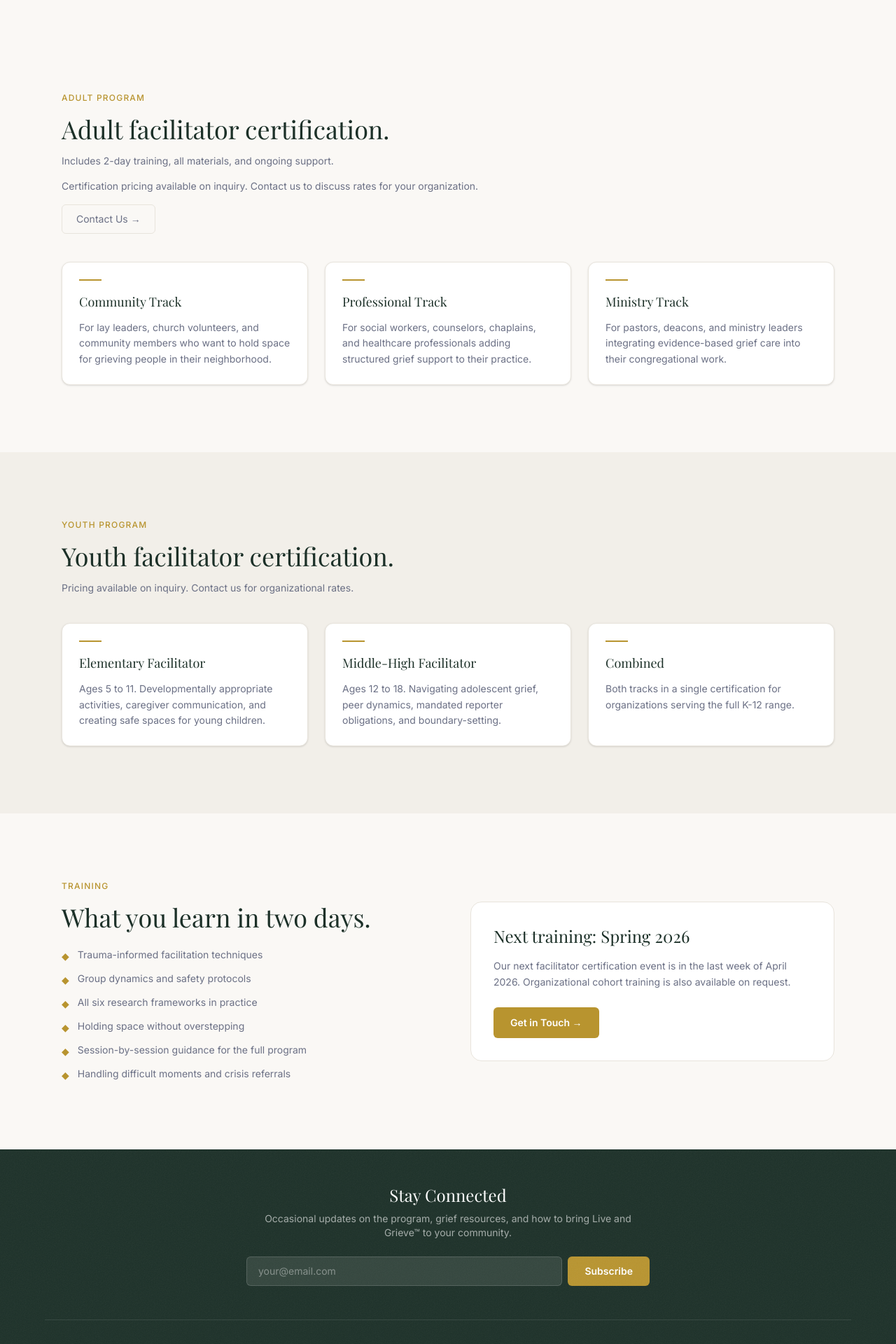
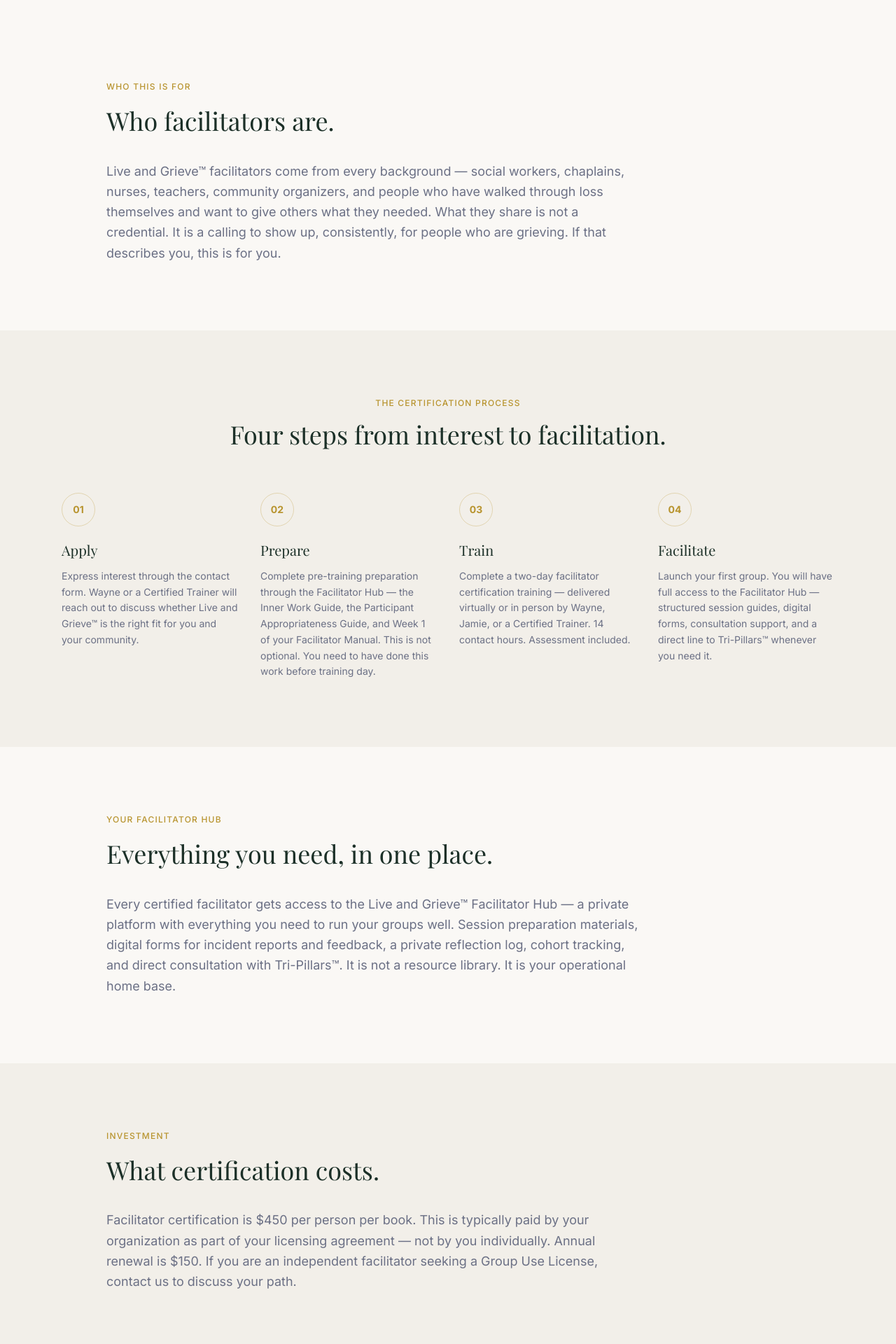
Before and after one commit to simmstrucking-oss/tripillar-redesign, a Next.js app: page /facilitators in a window 1280 px wide. Shown: the part 460-2380 px from the top of the page at 70% size. Built offline with nearby package versions, Linux system fonts and the light colour scheme; a web font is replaced by a local one.

Commit message:
4 content fixes: hide metrics counters, footer LLC trademark fix, clean facilitators page rebuild, institutions already clean

```diff
--- a/app/facilitators/page.tsx
+++ b/app/facilitators/page.tsx
@@ -3,30 +3,32 @@
 import type { Metadata } from "next";
 
 export const metadata: Metadata = {
-  title: "Become a Facilitator | Tri-Pillars™",
+  title: "Become a Facilitator | Live and Grieve™",
   description:
-    "Get certified to facilitate Live and Grieve groups. Community, Professional, and Ministry tracks available. No clinical license required.",
+    "Become a Live and Grieve™ Certified Facilitator. No clinical license required — only preparation, presence, and a willingness to walk alongside people in their grief.",
 };
 
-const adultTracks = [
-  { name: "Community Track", desc: "For lay leaders, church volunteers, and community members who want to hold space for grieving people in their neighborhood." },
-  { name: "Professional Track", desc: "For social workers, counselors, chaplains, and healthcare professionals adding structured grief support to their practice." },
-  { name: "Ministry Track", desc: "For pastors, deacons, and ministry leaders integrating evidence-based grief care into their congregational work." },
-];
-
-const youthTracks = [
-  { name: "Elementary Facilitator", desc: "Ages 5 to 11. Developmentally appropriate activities, caregiver communication, and creating safe spaces for young children." },
-  { name: "Middle-High Facilitator", desc: "Ages 12 to 18. Navigating adolescent grief, peer dynamics, mandated reporter obligations, and boundary-setting." },
-  { name: "Combined", desc: "Both tracks in a single certification for organizations serving the full K-12 range." },
-];
-
-const training = [
-  "Trauma-informed facilitation techniques",
-  "Group dynamics and safety protocols",
-  "All six research frameworks in practice",
-  "Holding space without overstepping",
-  "Session-by-session guidance for the full program",
-  "Handling difficult moments and crisis referrals",
+const steps = [
+  {
+    number: "01",
+    title: "Apply",
+    desc: "Express interest through the contact form. Wayne or a Certified Trainer will reach out to discuss whether Live and Grieve™ is the right fit for you and your community.",
+  },
+  {
+    number: "02",
+    title: "Prepare",
+    desc: "Complete pre-training preparation through the Facilitator Hub — the Inner Work Guide, the Participant Appropriateness Guide, and Week 1 of your Facilitator Manual. This is not optional. You need to have done this work before training day.",
+  },
+  {
+    number: "03",
+    title: "Train",
+    desc: "Complete a two-day facilitator certification training — delivered virtually or in person by Wayne, Jamie, or a Certified Trainer. 14 contact hours. Assessment included.",
+  },
+  {
+    number: "04",
+    title: "Facilitate",
+    desc: "Launch your first group. You will have full access to the Facilitator Hub — structured session guides, digital forms, consultation support, and a direct line to Tri-Pillars™ whenever you need it.",
+  },
 ];
 
 export default function FacilitatorsPage() {
@@ -46,75 +48,66 @@
             Facilitator Certification
           </p>
           <h1 className="font-serif text-4xl sm:text-5xl md:text-6xl font-bold text-navy leading-tight mb-6">
-            You don&apos;t need a license.{" "}
-            <span className="gold-text">You need to care.</span>
+            Become a Live and Grieve<sup className="text-2xl ml-0.5">™</sup>{" "}
+            Certified Facilitator
           </h1>
           <p className="text-xl text-muted max-w-2xl leading-relaxed">
-            Live and Grieve facilitators are trained laypeople, not therapists.
-            The program provides the structure. The curriculum provides the
-            content. You provide the presence.
+            You don&apos;t need a clinical license. You need preparation,
+            presence, and a willingness to walk alongside people in their
+            grief.
           </p>
         </div>
       </section>
 
-      {/* Adult Certification */}
-      <section className="py-24 max-w-6xl mx-auto px-4 sm:px-6">
+      {/* Who This Is For */}
+      <section className="py-24 max-w-5xl mx-auto px-4 sm:px-6">
         <FadeIn>
           <p className="text-gold text-xs uppercase tracking-widest mb-4 font-medium">
-            Adult Program
+            Who This Is For
           </p>
-          <h2 className="font-serif text-3xl sm:text-4xl text-navy mb-4">
-            Adult facilitator certification.
+          <h2 className="font-serif text-3xl sm:text-4xl text-navy mb-8 leading-snug">
+            Who facilitators are.
           </h2>
-          <p className="text-muted text-sm mb-4">
-            Includes 2-day training, all materials, and ongoing support.
+          <p className="text-muted leading-relaxed text-lg max-w-3xl">
+            Live and Grieve™ facilitators come from every background — social
+            workers, chaplains, nurses, teachers, community organizers, and
+            people who have walked through loss themselves and want to give
+            others what they needed. What they share is not a credential. It
+            is a calling to show up, consistently, for people who are
+            grieving. If that describes you, this is for you.
           </p>
-          <p className="text-muted text-sm mb-4">
-            Certification pricing available on inquiry. Contact us to discuss rates for your organization.
-          </p>
-          <Link
-            href="/contact"
-            className="inline-block border border-card-border text-muted hover:text-navy hover:border-navy/30 px-5 py-2.5 rounded-md text-sm transition-colors mb-10"
-          >
-            Contact Us →
-          </Link>
         </FadeIn>
-
-        <div className="grid md:grid-cols-3 gap-6">
-          {adultTracks.map((track, i) => (
-            <FadeIn key={i} delay={i * 80}>
-              <div className="bg-card-bg border border-card-border shadow-sm rounded-xl p-6 h-full">
-                <div className="w-8 h-0.5 bg-gold mb-4" />
-                <h3 className="font-serif text-lg text-navy mb-3">{track.name}</h3>
-                <p className="text-muted text-sm leading-relaxed">{track.desc}</p>
-              </div>
-            </FadeIn>
-          ))}
-        </div>
       </section>
 
-      {/* Youth Certification */}
+      {/* The Certification Process */}
       <section className="py-24 bg-section-alt">
         <div className="max-w-6xl mx-auto px-4 sm:px-6">
           <FadeIn>
-            <p className="text-gold text-xs uppercase tracking-widest mb-4 font-medium">
-              Youth Program
-            </p>
-            <h2 className="font-serif text-3xl sm:text-4xl text-navy mb-4">
-              Youth facilitator certification.
-            </h2>
-            <p className="text-muted text-sm mb-10">
-              Pricing available on inquiry. Contact us for organizational rates.
-            </p>
+            <div className="text-center mb-16">
+              <p className="text-gold text-xs uppercase tracking-widest mb-4 font-medium">
+                The Certification Process
+              </p>
+              <h2 className="font-serif text-3xl sm:text-4xl text-navy">
+                Four steps from interest to facilitation.
+              </h2>
+            </div>
           </FadeIn>
 
-          <div className="grid md:grid-cols-3 gap-6">
-            {youthTracks.map((track, i) => (
+          <div className="grid sm:grid-cols-2 lg:grid-cols-4 gap-8">
+            {steps.map((step, i) => (
               <FadeIn key={i} delay={i * 80}>
-                <div className="bg-card-bg border border-card-border shadow-sm rounded-xl p-6 h-full">
-                  <div className="w-8 h-0.5 bg-gold mb-4" />
-                  <h3 className="font-serif text-lg text-navy mb-3">{track.name}</h3>
-                  <p className="text-muted text-sm leading-relaxed">{track.desc}</p>
+                <div className="flex flex-col">
+                  <div className="w-12 h-12 rounded-full border border-gold/30 flex items-center justify-center mb-5">
+                    <span className="text-gold text-sm font-bold">
+                      {step.number}
+                    </span>
+                  </div>
+                  <h3 className="font-serif text-xl text-navy mb-3">
+                    {step.title}
+                  </h3>
+                  <p className="text-muted text-sm leading-relaxed flex-1">
+                    {step.desc}
+                  </p>
                 </div>
               </FadeIn>
             ))}
@@ -122,45 +115,74 @@
         </div>
       </section>
 
-      {/* What You Learn */}
-      <section className="py-24 max-w-6xl mx-auto px-4 sm:px-6">
-        <div className="grid lg:grid-cols-2 gap-16 items-center">
+      {/* Your Facilitator Hub */}
+      <section className="py-24 max-w-5xl mx-auto px-4 sm:px-6">
+        <FadeIn>
+          <p className="text-gold text-xs uppercase tracking-widest mb-4 font-medium">
+            Your Facilitator Hub
+          </p>
+          <h2 className="font-serif text-3xl sm:text-4xl text-navy mb-8 leading-snug">
+            Everything you need, in one place.
+          </h2>
+          <p className="text-muted leading-relaxed text-lg max-w-3xl">
+            Every certified facilitator gets access to the Live and
+            Grieve™ Facilitator Hub — a private platform with everything you
+            need to run your groups well. Session preparation materials,
+            digital forms for incident reports and feedback, a private
+            reflection log, cohort tracking, and direct consultation with
+            Tri-Pillars™. It is not a resource library. It is your
+            operational home base.
+          </p>
+        </FadeIn>
+      </section>
+
+      {/* Investment */}
+      <section className="py-24 bg-section-alt">
+        <div className="max-w-5xl mx-auto px-4 sm:px-6">
           <FadeIn>
             <p className="text-gold text-xs uppercase tracking-widest mb-4 font-medium">
-              Training
+              Investment
+            </p>
+            <h2 className="font-serif text-3xl sm:text-4xl text-navy mb-8 leading-snug">
+              What certification costs.
+            </h2>
+            <p className="text-muted leading-relaxed text-lg max-w-3xl">
+              Facilitator certification is $450 per person per book. This is
+              typically paid by your organization as part of your licensing
+              agreement — not by you individually. Annual renewal is $150. If
+              you are an independent facilitator seeking a Group Use License,
+              contact us to discuss your path.
+            </p>
+          </FadeIn>
+        </div>
+      </section>
+
+      {/* CTA */}
+      <section className="py-24 max-w-5xl mx-auto px-4 sm:px-6">
+        <FadeIn>
+          <div className="text-center">
+            <p className="text-gold text-xs uppercase tracking-widest mb-4 font-medium">
+              Next Steps
             </p>
             <h2 className="font-serif text-3xl sm:text-4xl text-navy mb-6">
-              What you learn in two days.
+              Ready to Take the Next Step?
             </h2>
-            <ul className="space-y-3">
-              {training.map((item, i) => (
-                <li key={i} className="flex items-start gap-3 text-muted text-sm">
-                  <span className="text-gold mt-0.5 flex-shrink-0">◆</span>
-                  {item}
-                </li>
-              ))}
-            </ul>
-          </FadeIn>
-
-          <FadeIn delay={150}>
-            <div className="bg-card-bg border border-card-border rounded-2xl p-8">
-              <h3 className="font-serif text-2xl text-navy mb-4">
-                Next training: Spring 2026
-              </h3>
-              <p className="text-muted mb-6 text-sm leading-relaxed">
-                Our next facilitator certification event is in the last week
-                of April 2026. Organizational cohort training is also available
-                on request.
-              </p>
+            <div className="flex flex-col sm:flex-row gap-4 justify-center mt-8">
               <Link
                 href="/contact"
-                className="inline-block bg-gold text-white font-semibold px-6 py-3 rounded-md hover:bg-gold-light transition-colors text-sm"
+                className="inline-flex items-center justify-center bg-gold text-white font-semibold px-8 py-3.5 rounded-md hover:bg-gold-light transition-colors text-sm"
               >
-                Get in Touch →
+                Apply to Become a Facilitator
+              </Link>
+              <Link
+                href="/login/facilitator"
+                className="inline-flex items-center justify-center border border-card-border text-muted hover:text-navy hover:border-navy/30 px-8 py-3.5 rounded-md text-sm font-medium transition-colors"
+              >
+                Facilitator Login
               </Link>
             </div>
-          </FadeIn>
-        </div>
+          </div>
+        </FadeIn>
       </section>
     </>
   );
--- a/app/page.tsx
+++ b/app/page.tsx
@@ -399,7 +399,8 @@
       </section>
 
       {/* Program Reach — live metrics (SSR + count-up) */}
-      <PublicMetricsSection />
+      {/* showMetrics={false} — change to true when ready to display real data */}
+      {false && <PublicMetricsSection />}
 
       {/* Founders story */}
       <section className="py-24 bg-section-alt">
--- a/components/Footer.tsx
+++ b/components/Footer.tsx
@@ -104,7 +104,7 @@
         <div className="grid grid-cols-1 sm:grid-cols-2 lg:grid-cols-5 gap-8">
           <div className="sm:col-span-2 lg:col-span-1">
             <span className="font-serif text-lg font-bold text-white">
-              Tri&#8209;Pillars<sup className="text-xs text-gold-light">™</sup> Studio
+              Tri&#8209;Pillars<sup className="text-xs text-gold-light">™</sup> LLC
             </span>
             <p className="text-white/60 text-sm mt-3 leading-relaxed">
               Kentucky-based, nationally reaching. Grief support that honors
@@ -161,8 +161,8 @@
         </div>
 
         <div className="mt-10 pt-6 border-t border-white/10 flex flex-col sm:flex-row justify-between items-center gap-3 text-xs text-white/40">
-          <p>&copy; {new Date().getFullYear()} Tri&#8209;Pillars™ Studio. All rights reserved.</p>
-          <p>Live and Grieve™ and Live and Grieve Youth™ are trademarks of Tri&#8209;Pillars™ Studio.</p>
+          <p>&copy; {new Date().getFullYear()} Tri&#8209;Pillars™ LLC. All rights reserved.</p>
+          <p>Live and Grieve™ and Live and Grieve Youth™ are trademarks of Tri&#8209;Pillars™ LLC.</p>
         </div>
       </div>
     </footer>
```
